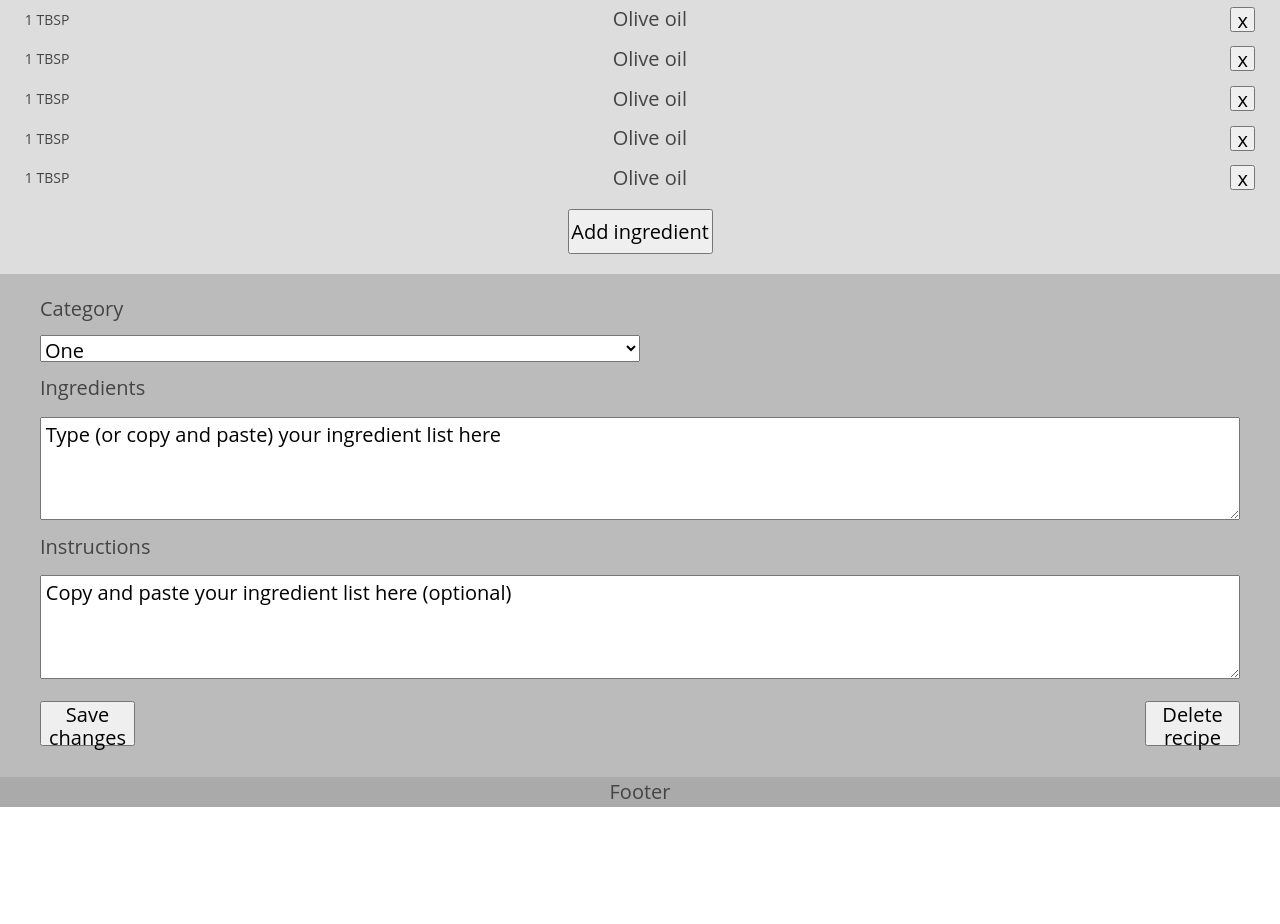
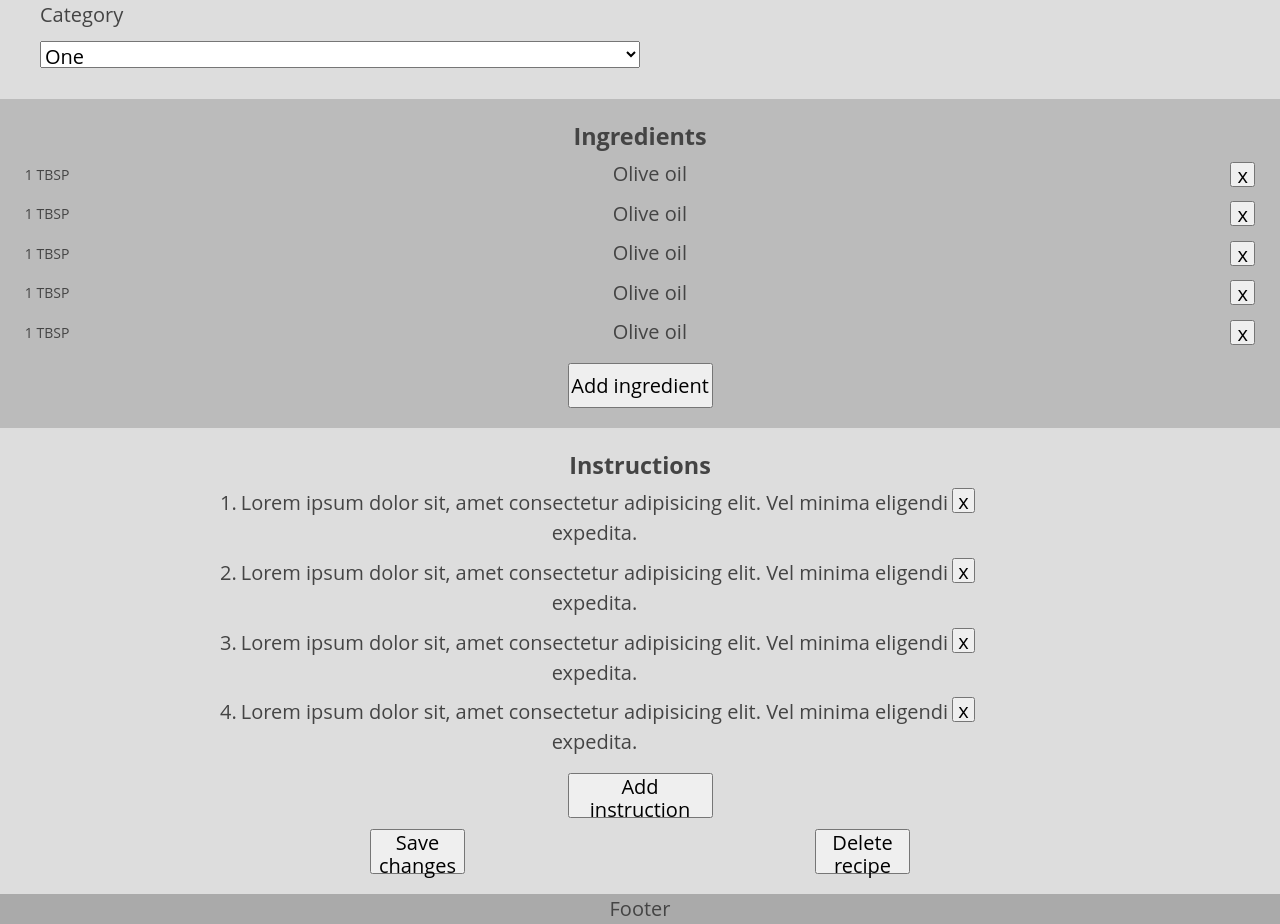
Before and after one commit to Rachanastasia/capstone-wireframe, a plain HTML site: page edit-recipe.html in a window 1280 px wide. Shown: the part 243-1167 px from the top of the page. Before the commit the page ends 1050 px from the top, so only its background shows below. Drawn offline with nearby package versions, Linux system fonts and the light colour scheme.

Commit message:
edit form completed

```diff
--- a/edit-recipe.html
+++ b/edit-recipe.html
@@ -17,8 +17,24 @@
         <h1>Sliced</h1>
     </header>
     <main role="main">
-        <section class='list'>
+        <section>
             <h2>Recipe name</h2>
+            <form>
+
+
+                <label for="category">Category</label>
+                <select name="category">
+                    <option>One</option>
+                    <option>Two</option>
+                    <option>Three</option>
+
+                </select>
+            </form>
+
+
+        </section>
+        <section class="list">
+            <h3>Ingredients</h3>
             <ul>
                 <li>
                     <span class="amount">1 TBSP</span>
@@ -53,31 +69,49 @@
             <button>Add ingredient</button>
         </section>
 
-        <section class='create-recipe-secrion'>
-            <form>
+        <section class="list">
+            <h3>Instructions</h3>
+            <ol class='instructions'>
+                <li>
+                    <span class="num">1. </span>
+                    <p>Lorem ipsum dolor sit, amet consectetur adipisicing elit. Vel minima eligendi
+                        expedita.</p>
+                    <button class='exit'> x </button>
+                </li>
 
 
-                <label for="category">Category</label>
-                <select name="category">
-                    <option>One</option>
-                    <option>Two</option>
-                    <option>Three</option>
+                <li>
+                    <span class="num">2. </span>
+                    <p>Lorem ipsum dolor sit, amet consectetur adipisicing elit. Vel minima eligendi
+                        expedita.</p>
+                    <button class='exit'> x </button>
+                </li>
 
-                </select>
+                <li>
+                    <span class="num">3. </span>
+                    <p>Lorem ipsum dolor sit, amet consectetur adipisicing elit. Vel minima eligendi
+                        expedita.</p>
+                    <button class='exit'> x </button>
+                </li>
 
 
-                <label for="ingredients">Ingredients</label>
-                <textarea id="ingredients" name="ingredients"
-                    rows="4">Type (or copy and paste) your ingredient list here</textarea>
-                <label for="instructions">Instructions</label>
-                <textarea id="instructions" name="instructions"
-                    rows="4">Copy and paste your ingredient list here (optional)</textarea>
+                <li>
+                    <span class="num">4. </span>
+                    <p>Lorem ipsum dolor sit, amet consectetur adipisicing elit. Vel minima eligendi
+                        expedita.</p>
+                    <button class='exit'> x </button>
+                </li>
 
-                <div class="row"><button class="edit-button">Save changes</button>
-                    <button class='edit-button'>Delete recipe</button>
-                </div>
-            </form>
+
+            </ol>
+            <button>Add instruction</button>
+            <div class="row">
+                <button class="edit-button">Save changes</button>
+                <button class='edit-button'>Delete recipe</button>
+            </div>
         </section>
+
+
 
 
     </main>
--- a/form.css
+++ b/form.css
@@ -154,7 +154,7 @@ li {
 .row {
     display: flex;
     width: inherit;
-    justify-content: space-between;
+    justify-content: space-evenly;
 }
 
 .edit-button {
@@ -168,3 +168,11 @@ li .exit {
     margin: 0;
 
 }
+
+.instructions li {
+    width: 90%;
+}
+
+ol li {
+    align-items: flex-start;
+}
```
